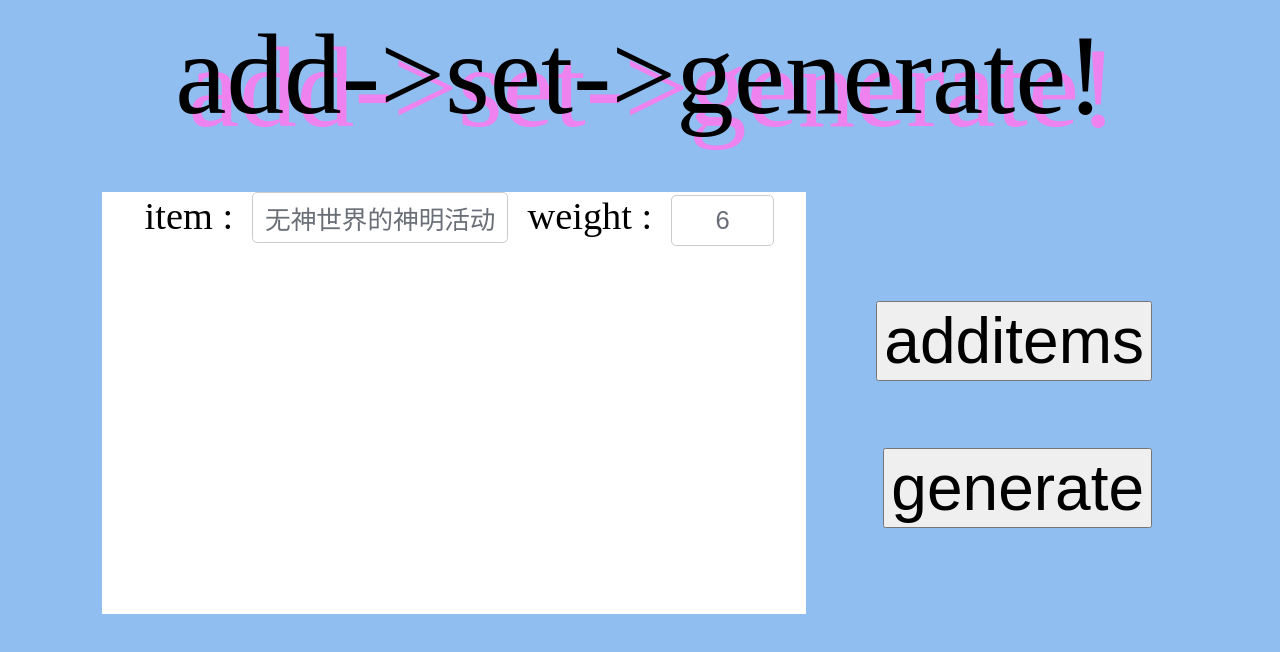
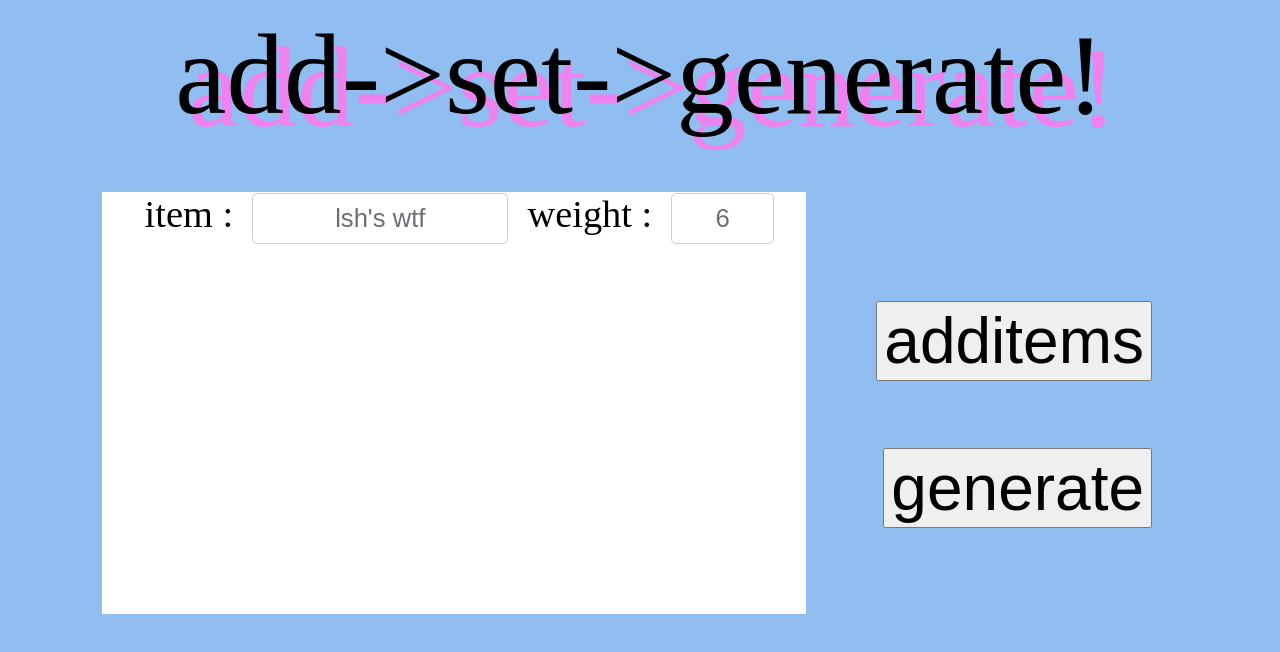
Before and after one commit to Timelordregeneration10/test, a plain HTML site: page index.html in a window 1280 px wide. Drawn offline with Linux system fonts and the light colour scheme.

Commit message:
Update index.html

```diff
--- a/index.html
+++ b/index.html
@@ -78,7 +78,7 @@
   <div class="itemboard">
     <div id="div1">
       &nbsp;item :&nbsp;
-      <input type="text" class="item" value="无神世界的神明活动" />
+      <input type="text" class="item" value="lsh's wtf" />
       &nbsp;weight :&nbsp;
       <input type="text" class="weight" value=6 />
     </div>
```
